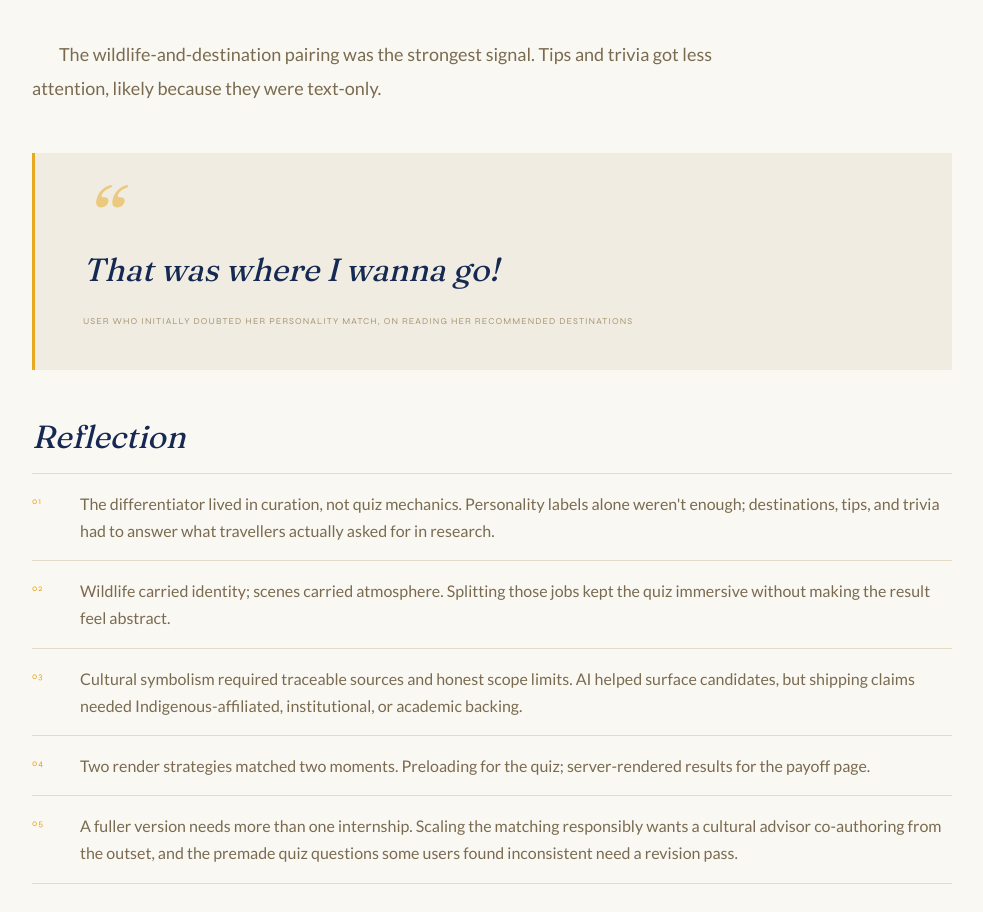
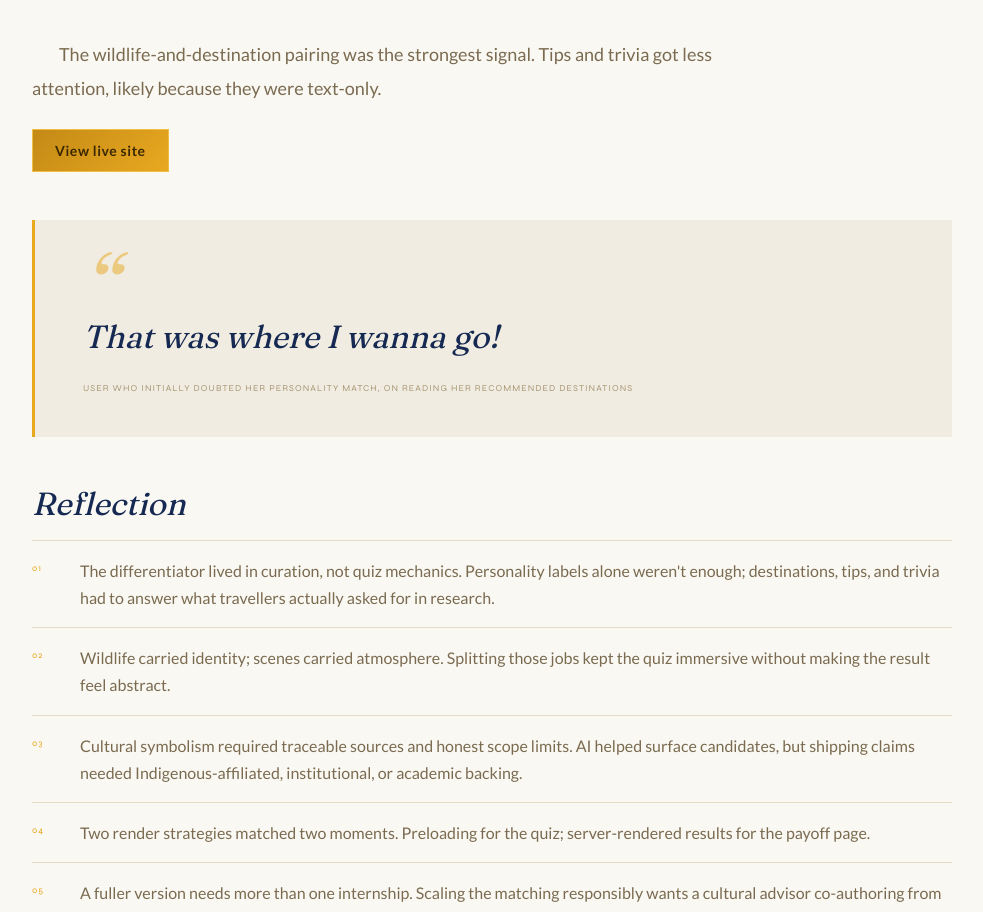
Before and after one commit to Kloswasa/portfolio-site, a Next.js app: page /work/quiz-game in a window 1280 px wide. Shown: the part 8387-9299 px from the top of the page, without its empty margins (248-1231 px from the left). Built offline with nearby package versions, Linux system fonts and the light colour scheme.

Commit message:
markdown update
- case study including

```diff
--- a/scripts/case-studies/compile-case-study.ts
+++ b/scripts/case-studies/compile-case-study.ts
@@ -132,6 +132,26 @@ function parseCalloutBlock(text: string): MajorContentBlock {
     label: fields.label,
     title: fields.title,
     body: fields.body,
+  };
+}
+
+function parseButtonBlock(text: string): MajorContentBlock {
+  const fields = parseKeyValueBlock(text);
+
+  if (!fields.label || !fields.href) {
+    throw new Error("button blocks require label: and href: fields");
+  }
+
+  const variant = fields.variant ?? "accent";
+  if (variant !== "accent" && variant !== "primary") {
+    throw new Error('button variant must be "accent" or "primary"');
+  }
+
+  return {
+    type: "button",
+    label: fields.label,
+    href: fields.href,
+    ...(fields.variant ? { variant } : {}),
   };
 }
 
@@ -457,6 +477,8 @@ function parseBlock(type: string, text: string): MajorContentBlock {
       return parseProcessBlock(text);
     case "callout":
       return parseCalloutBlock(text);
+    case "button":
+      return parseButtonBlock(text);
     case "ornament":
       return parseEmptyBlock("ornament");
     case "colorSpecimen":
--- a/src/components/case-study/major/MajorContentBlocks.tsx
+++ b/src/components/case-study/major/MajorContentBlocks.tsx
@@ -216,6 +216,26 @@ function Block({ block }: { block: MajorContentBlock }) {
         </aside>
       );
 
+    case "button": {
+      const isExternal = /^https?:\/\//.test(block.href);
+      const variantClass =
+        block.variant === "primary" ? "btn-primary" : "btn-gold";
+
+      return (
+        <div className="cs-major__button">
+          <a
+            className={`btn ${variantClass}`}
+            href={block.href}
+            {...(isExternal
+              ? { target: "_blank", rel: "noopener noreferrer" }
+              : {})}
+          >
+            {block.label}
+          </a>
+        </div>
+      );
+    }
+
     case "ornament":
       return (
         <div className="cs-major__ornament" aria-hidden>
--- a/src/content/case-studies/quiz-game.md
+++ b/src/content/case-studies/quiz-game.md
@@ -212,6 +212,12 @@ titleEm: learned
 ## prose
     The wildlife-and-destination pairing was the strongest signal. Tips and trivia got less attention, likely because they were text-only.
 
+## button
+
+label: View live site
+href: https://australia-call.vision-verse.com.au/
+variant: accent
+
 ## pullquote
 
 text: That was where I wanna go!
--- a/src/content/case-studies/quiz-game.ts
+++ b/src/content/case-studies/quiz-game.ts
@@ -289,6 +289,12 @@ const quizGameCaseStudy = {
           ]
         },
         {
+          "type": "button",
+          "label": "View live site",
+          "href": "https://australia-call.vision-verse.com.au/",
+          "variant": "accent"
+        },
+        {
           "type": "pullquote",
           "text": "That was where I wanna go!",
           "source": "User who initially doubted her personality match, on reading her recommended destinations"
--- a/src/lib/case-studies/types.ts
+++ b/src/lib/case-studies/types.ts
@@ -58,6 +58,13 @@ export type MajorContentBlock =
       items: { num: string; title: string; body: string }[];
     }
   | { type: "callout"; label: string; title: string; body: string }
+  | {
+      type: "button";
+      label: string;
+      href: string;
+      /** Defaults to accent (gold). */
+      variant?: "accent" | "primary";
+    }
   | { type: "colorSpecimen" }
   | { type: "typeSpecimen" }
   | { type: "ornament" }
--- a/src/styles/case-study-major.css
+++ b/src/styles/case-study-major.css
@@ -169,6 +169,10 @@
   margin-top: 0.125rem;
   padding: 0.5rem 1rem;
   font-size: var(--text-body-sm);
+}
+
+.cs-major__button {
+  margin-top: var(--spacing-2);
 }
 
 .cs-major__meta-label {
```
Also changed, not shown: 2 other files (tests, documents, lock files or other folders).
